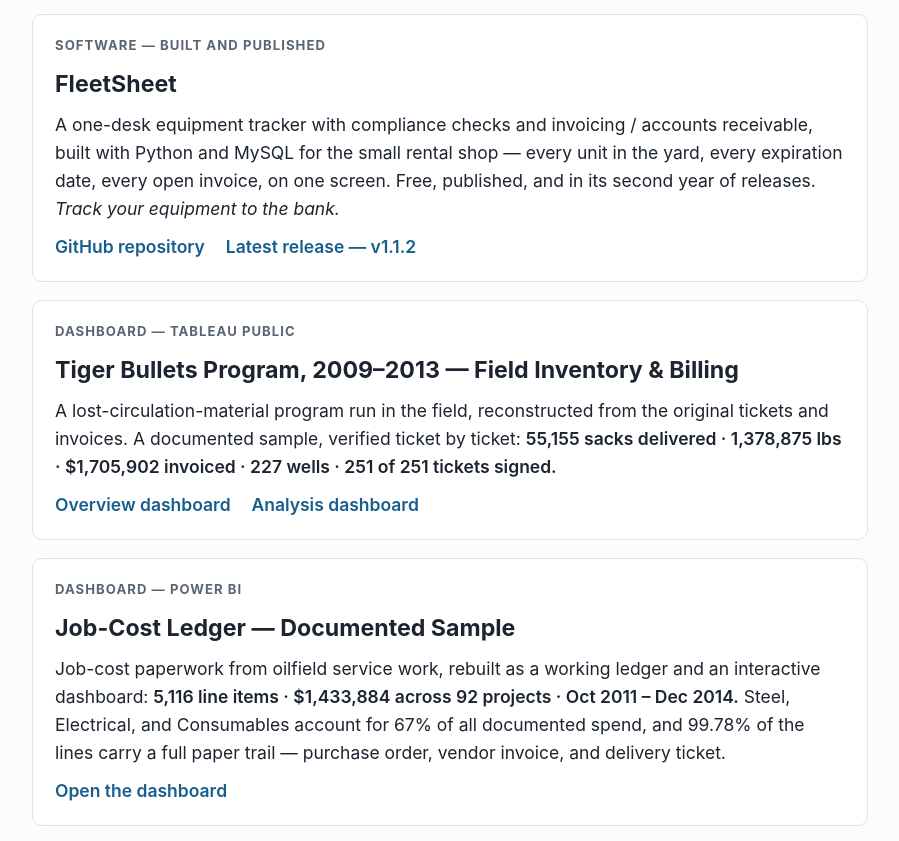
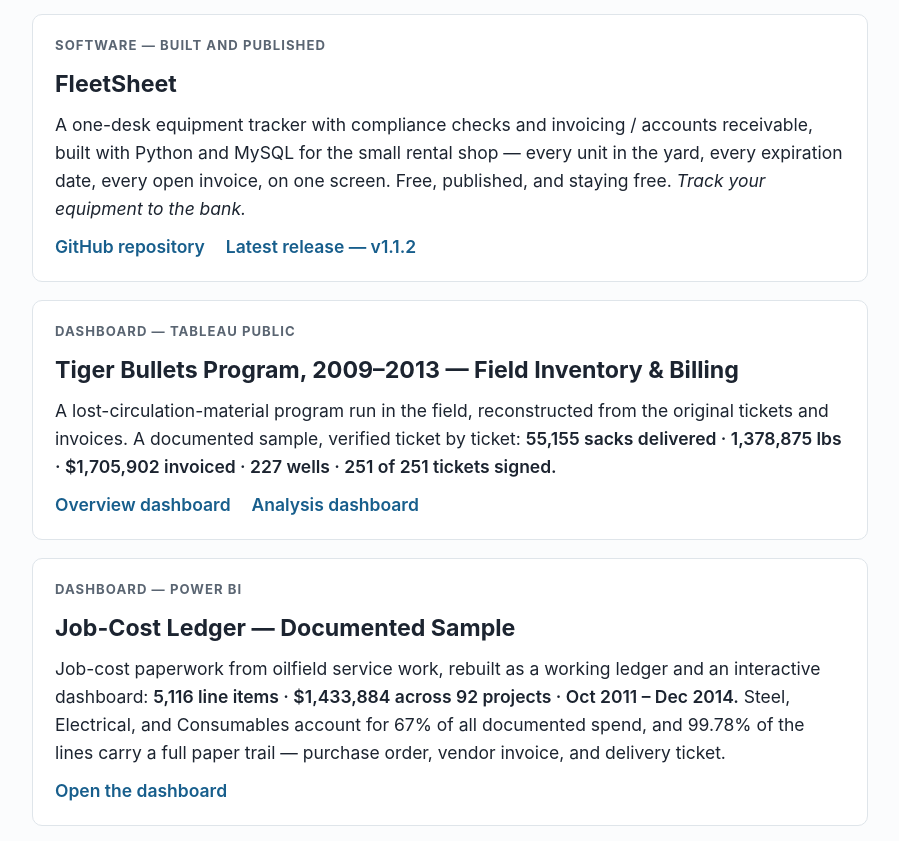
Before and after one commit to jrmcw-source/jrmcw-source.github.io, a plain HTML site: page index.html in a window 1280 px wide. Shown: the part 818-1659 px from the top of the page, without its empty margins (190-1089 px from the left). Drawn offline with Linux system fonts and the light colour scheme; animation ran at ten frames a second.

Commit message:
FleetSheet card: drop the second-year line - free, published, and staying free

```diff
--- a/index.html
+++ b/index.html
@@ -32,7 +32,7 @@
 <div class="card">
 <p class="tag">Software — built and published</p>
 <h2 style="margin-top:0">FleetSheet</h2>
-<p>A one-desk equipment tracker with compliance checks and invoicing / accounts receivable, built with Python and MySQL for the small rental shop — every unit in the yard, every expiration date, every open invoice, on one screen. Free, published, and in its second year of releases. <em>Track your equipment to the bank.</em></p>
+<p>A one-desk equipment tracker with compliance checks and invoicing / accounts receivable, built with Python and MySQL for the small rental shop — every unit in the yard, every expiration date, every open invoice, on one screen. Free, published, and staying free. <em>Track your equipment to the bank.</em></p>
 <p class="links"><a href="https://github.com/jrmcw-source/FleetSheet" target="_blank" rel="noopener">GitHub repository</a> <a href="https://github.com/jrmcw-source/FleetSheet/releases/tag/v1.1.2" target="_blank" rel="noopener">Latest release — v1.1.2</a></p>
 </div>
 
```
